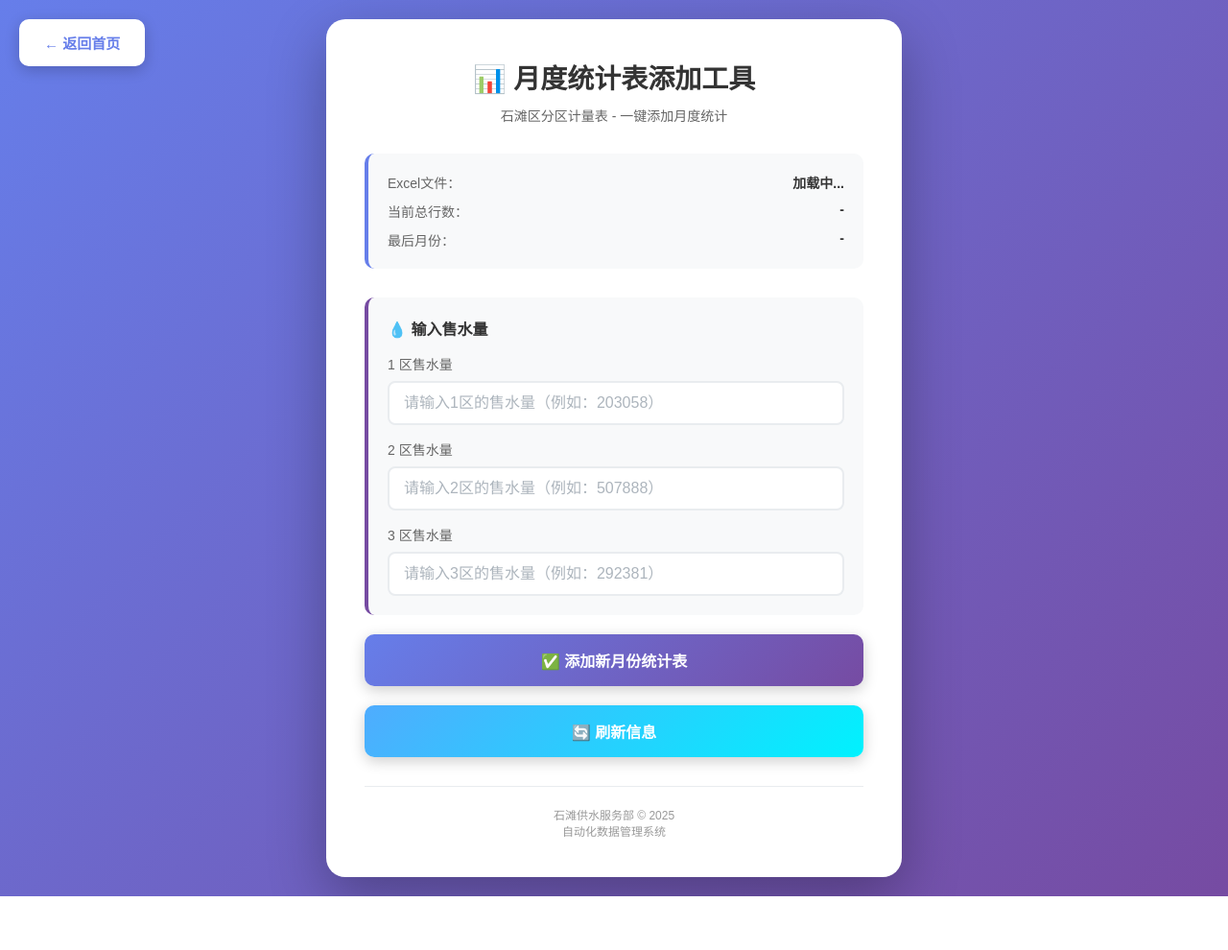
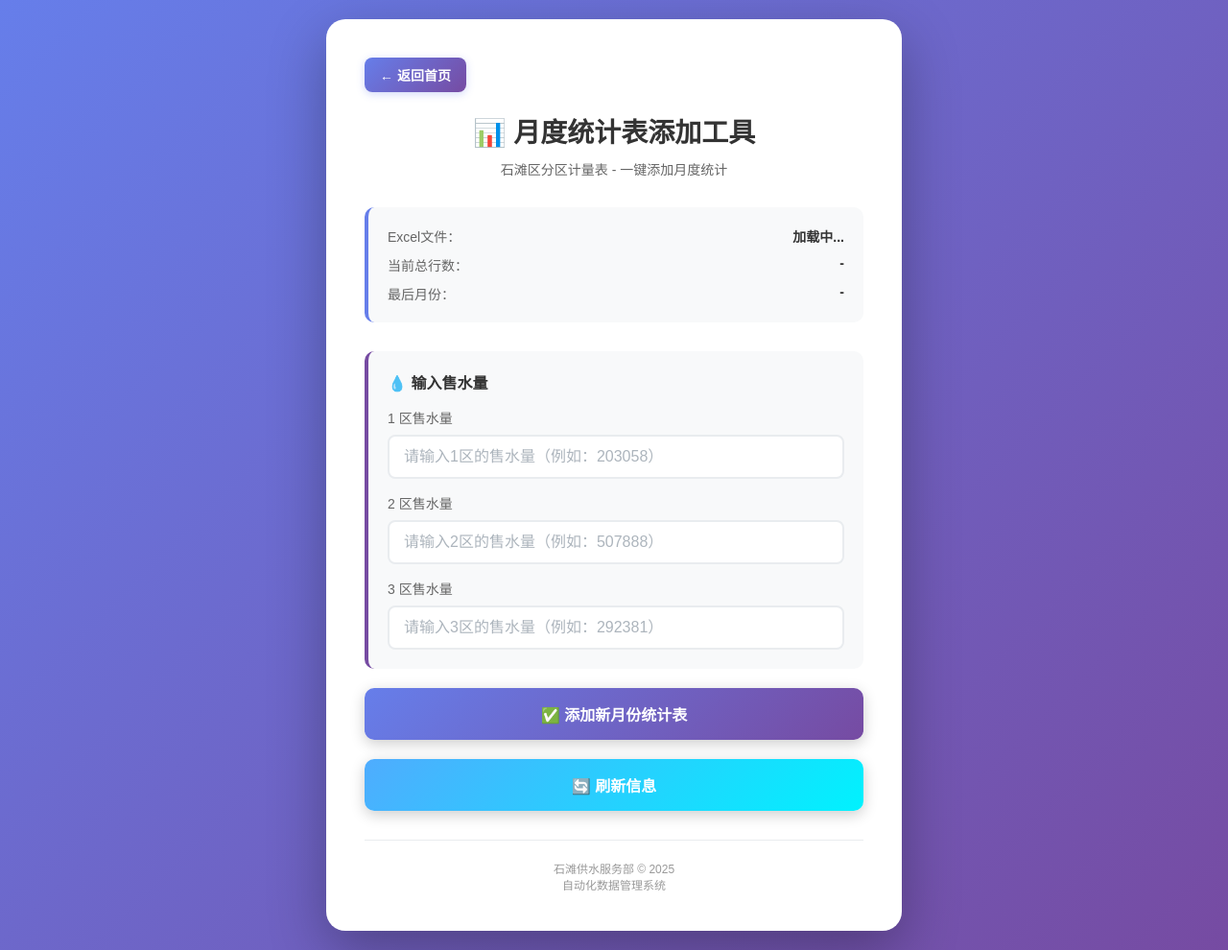
Before and after one commit to jiehuahuang10/getwaterdata, a Flask app: page /summary in a window 1280 px wide. Shown: the whole page at 96% size. Before the commit the page ends 934 px from the top, so only its background shows below. Run offline with Flask 3, Linux system fonts and the light colour scheme.

Commit message:
update: move back buttons to card top-left corner

```diff
--- a/templates/add_summary.html
+++ b/templates/add_summary.html
@@ -45,28 +45,22 @@
         }
 
         .back-btn {
-            position: fixed;
-            top: 20px;
-            left: 20px;
             display: inline-block;
-            padding: 12px 24px;
-            background: white;
-            color: #667eea;
+            padding: 8px 16px;
+            background: linear-gradient(135deg, #667eea 0%, #764ba2 100%);
+            color: white;
             text-decoration: none;
-            border-radius: 10px;
-            font-size: 15px;
-            font-weight: 700;
+            border-radius: 8px;
+            font-size: 14px;
+            font-weight: 600;
             transition: all 0.3s ease;
-            box-shadow: 0 4px 15px rgba(0, 0, 0, 0.2);
-            border: 2px solid white;
-            z-index: 1000;
+            box-shadow: 0 2px 8px rgba(102, 126, 234, 0.3);
+            margin-bottom: 20px;
         }
 
         .back-btn:hover {
-            background: rgba(255, 255, 255, 0.95);
-            color: #764ba2;
-            transform: translateY(-3px);
-            box-shadow: 0 6px 20px rgba(0, 0, 0, 0.3);
+            transform: translateY(-2px);
+            box-shadow: 0 4px 12px rgba(102, 126, 234, 0.4);
         }
 
         .info-box {
@@ -310,8 +304,8 @@
     </style>
 </head>
 <body>
-    <a href="/" class="back-btn">← 返回首页</a>
     <div class="container">
+        <a href="/" class="back-btn">← 返回首页</a>
         <h1>📊 月度统计表添加工具</h1>
         <p class="subtitle">石滩区分区计量表 - 一键添加月度统计</p>
 
```
Also changed, not shown: templates/auto_update.html (+6 -3 lines), templates/index.html (+12 -8 lines).
